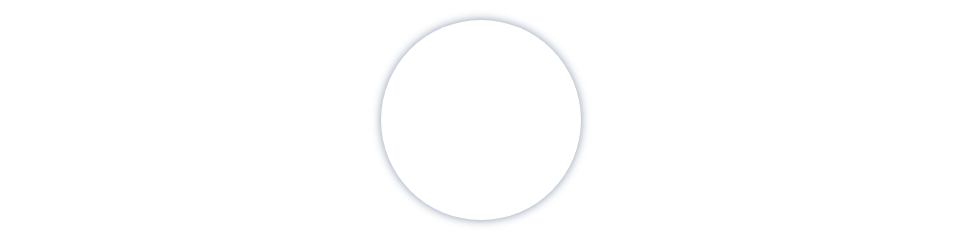
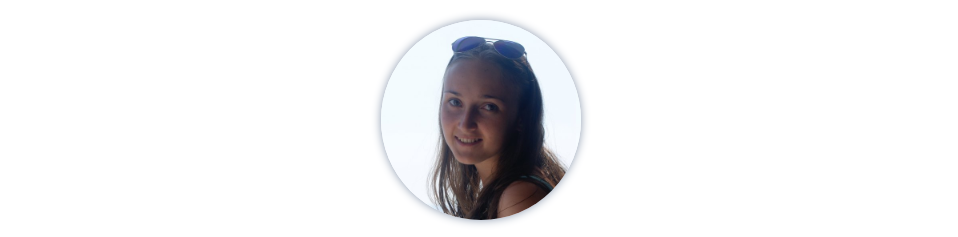
Before and after one commit to EkaterinaIV/katieyves, a plain HTML site: page index.html in a window 1280 px wide. Shown: the top 237 px of the page, without its empty margins (159-1117 px from the left). Drawn offline with nearby package versions, Linux system fonts and the light colour scheme; the site is published under a folder, as on GitHub Pages, so addresses that start at the root find nothing; a web font is replaced by a local one.

Commit message:
fixed bg url

```diff
--- a/css/style.css
+++ b/css/style.css
@@ -13,7 +13,7 @@ body {
   width:200px;
   height: 200px;
   border-radius: 50%;
-  background-image: url('/img/DSC00223_500x678.jpg');
+  background-image: url('../img/DSC00223_500x678.jpg');
   background-position: -5px -15px;
   background-size: cover;
 }
```
